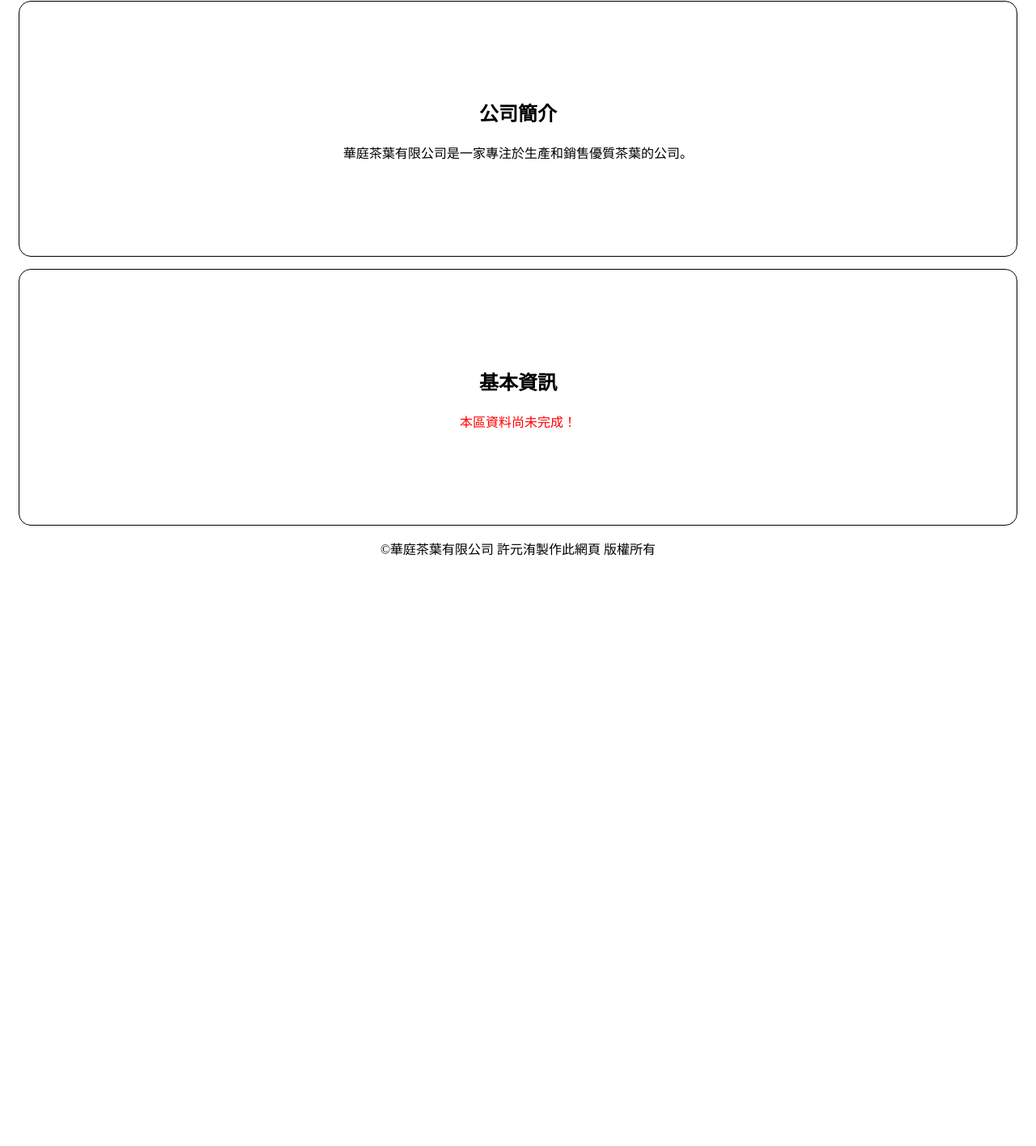
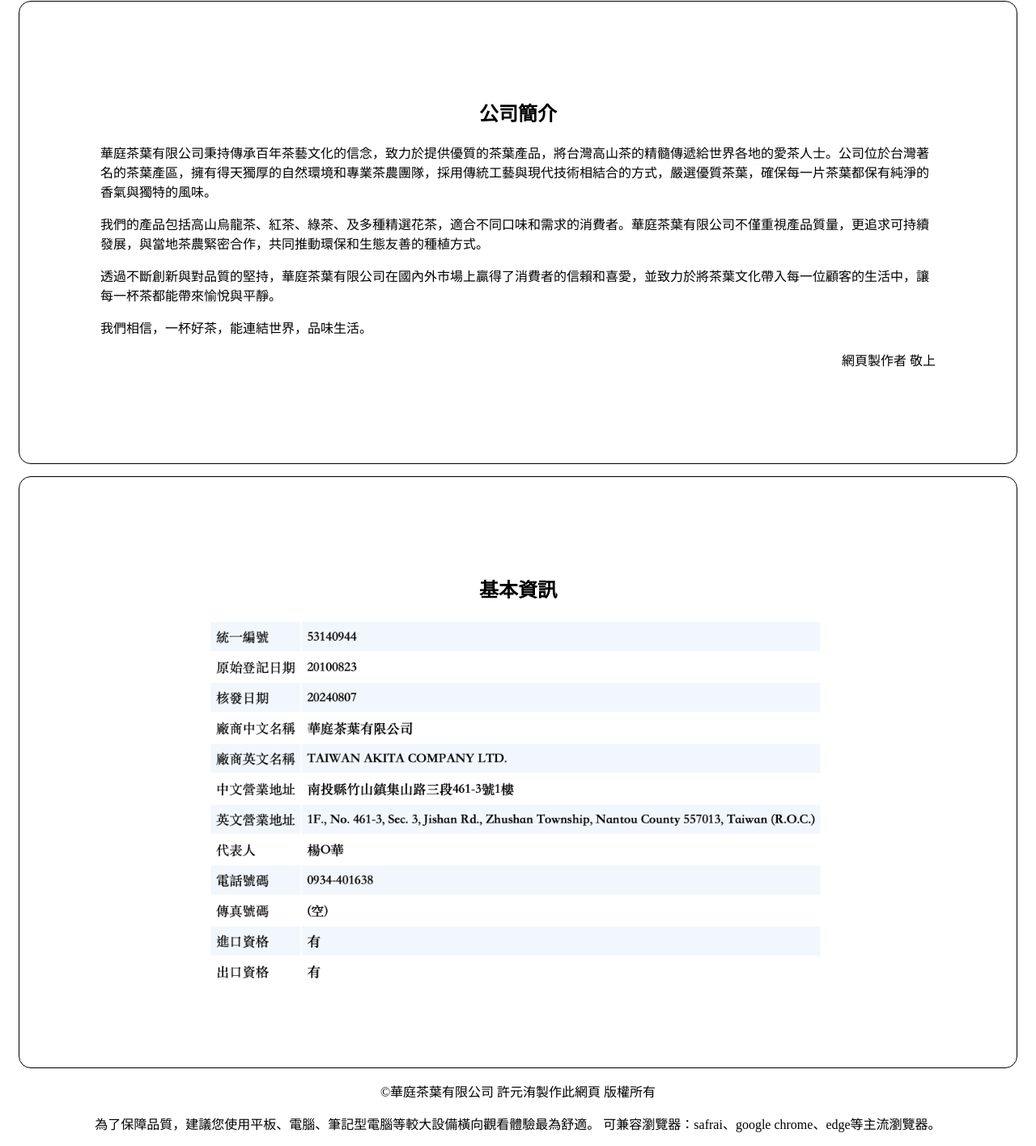
Before and after one commit to m0902290661/Huating-Tea, a plain HTML site: page index.htm in a window 1280 px wide. Shown: the part 1083-2498 px from the top of the page at 81% size. Before the commit the page ends 1788 px from the top, so only its background shows below. Drawn offline with Linux system fonts and the light colour scheme.

Commit message:
Add files via upload

```diff
--- /dev/null
+++ b/about.css
@@ -0,0 +1,13 @@
+.body{
+    margin: 15px;
+    border: 0.5px black solid;
+    border-radius: 15px;
+    padding: 15px;
+}
+.header{
+    padding-top: 150px;
+    padding-bottom: 150px;
+    padding-left: 50px;
+    background-image: url('0.webp');
+    background-size: cover;
+}
--- a/index.css
+++ b/index.css
@@ -14,6 +14,9 @@
     border-radius: 15px;
     margin: 15px;
 }
+.b1 p{
+    text-align: left;
+}
 .footer{
     text-align: center;
 }
@@ -24,3 +27,6 @@ a{
     border-radius: 15px;
     padding: 15px;
 }
+.b1 img{
+    width: 75%;
+}
--- a/index.htm
+++ b/index.htm
@@ -1,8 +1,6 @@
 <!DOCTYPE html>
 <html lang="en">
 <head>
-    <meta charset="UTF-8">
-    <meta name="viewport" content="width=device-width, initial-scale=1.0">
     <title>華庭茶葉有限公司</title>
     <link rel="stylesheet" href="index.css">
 </head>
@@ -22,15 +20,29 @@
         </div>
         <div class="b1">
             <h2>公司簡介</h2>
-            <p>華庭茶葉有限公司是一家專注於生產和銷售優質茶葉的公司。</p>
+            <p>
+                華庭茶葉有限公司秉持傳承百年茶藝文化的信念，致力於提供優質的茶葉產品，將台灣高山茶的精髓傳遞給世界各地的愛茶人士。公司位於台灣著名的茶葉產區，擁有得天獨厚的自然環境和專業茶農團隊，採用傳統工藝與現代技術相結合的方式，嚴選優質茶葉，確保每一片茶葉都保有純淨的香氣與獨特的風味。
+            </p>
+            <p>
+                我們的產品包括高山烏龍茶、紅茶、綠茶、及多種精選花茶，適合不同口味和需求的消費者。華庭茶葉有限公司不僅重視產品質量，更追求可持續發展，與當地茶農緊密合作，共同推動環保和生態友善的種植方式。
+            </p>
+            <p>
+                透過不斷創新與對品質的堅持，華庭茶葉有限公司在國內外市場上贏得了消費者的信賴和喜愛，並致力於將茶葉文化帶入每一位顧客的生活中，讓每一杯茶都能帶來愉悅與平靜。
+            </p>
+            <p>
+                我們相信，一杯好茶，能連結世界，品味生活。
+            </p>
+            <p style="text-align: right;">網頁製作者 敬上</p>
         </div>
         <div class="b1">
             <h2>基本資訊</h2>
-            <p style="color: red;">本區資料尚未完成！</p>
+            <img src="公司基本資訊.png" alt="">
         </div>
     </div>
     <div class="footer">
         <p>&copy;華庭茶葉有限公司 許元洧製作此網頁 版權所有</p>
+        <p>為了保障品質，建議您使用平板、電腦、筆記型電腦等較大設備橫向觀看體驗最為舒適。
+            可兼容瀏覽器：safrai、google chrome、edge等主流瀏覽器。</p>
     </div>
 </body>
 </html>
```
Also changed, not shown: tea.htm (+8 -2 lines), work.htm (+8 -2 lines), 公司基本資訊.png (added).
